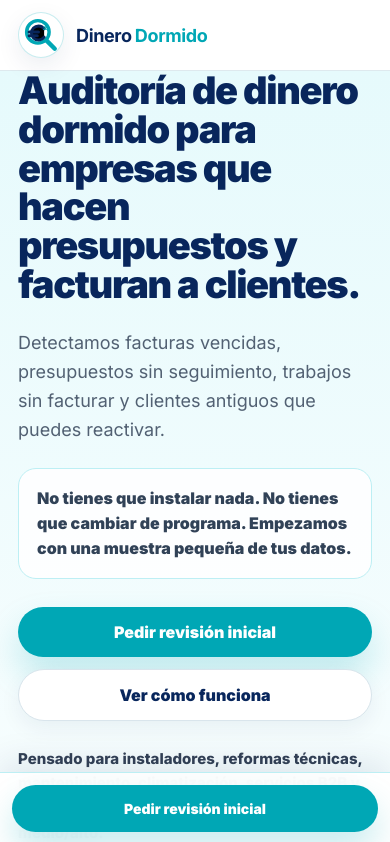
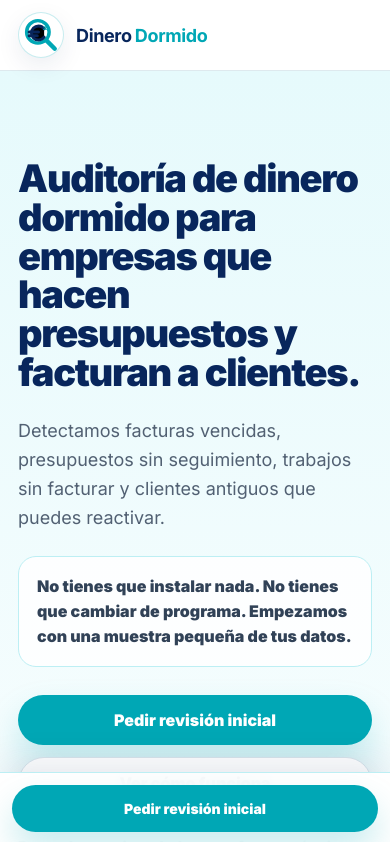
Before and after one commit to dinerodormido/dinero-dormido, a Next.js app: page / in a window 390 px wide. Shown: the top 842 px of the page. Built offline with nearby package versions, Linux system fonts and the light colour scheme.

Commit message:
Add mobile hero top spacing

```diff
--- a/src/app/globals.css
+++ b/src/app/globals.css
@@ -322,7 +322,7 @@ footer { border-top: 1px solid var(--line); background: #fff; padding: 38px 0 72
   .hero-grid, .formwrap, .trust-layout, .report-slide { grid-template-columns: 1fr; }
   .demo-layout { grid-template-columns: 1fr; }
   .grid3, .grid4, .steps { grid-template-columns: repeat(2, 1fr); }
-  .hero-grid { padding-top: 46px; }
+  .hero-grid { padding-top: 78px; }
   .dash-total { font-size: 42px; }
   .report-tabs { grid-template-columns: repeat(3, 1fr); }
   .pdf-mockup { overflow-x: auto; }
@@ -339,6 +339,7 @@ footer { border-top: 1px solid var(--line); background: #fff; padding: 38px 0 72
   .nav { height: 70px; }
   .nav > .btn { display: none; }
   .logo { font-size: 18px; }
+  .hero-grid { padding-top: 88px; }
   .h1 { font-size: 38px; }
   .lead { font-size: 18px; }
   .actions .btn { width: 100%; }
```
